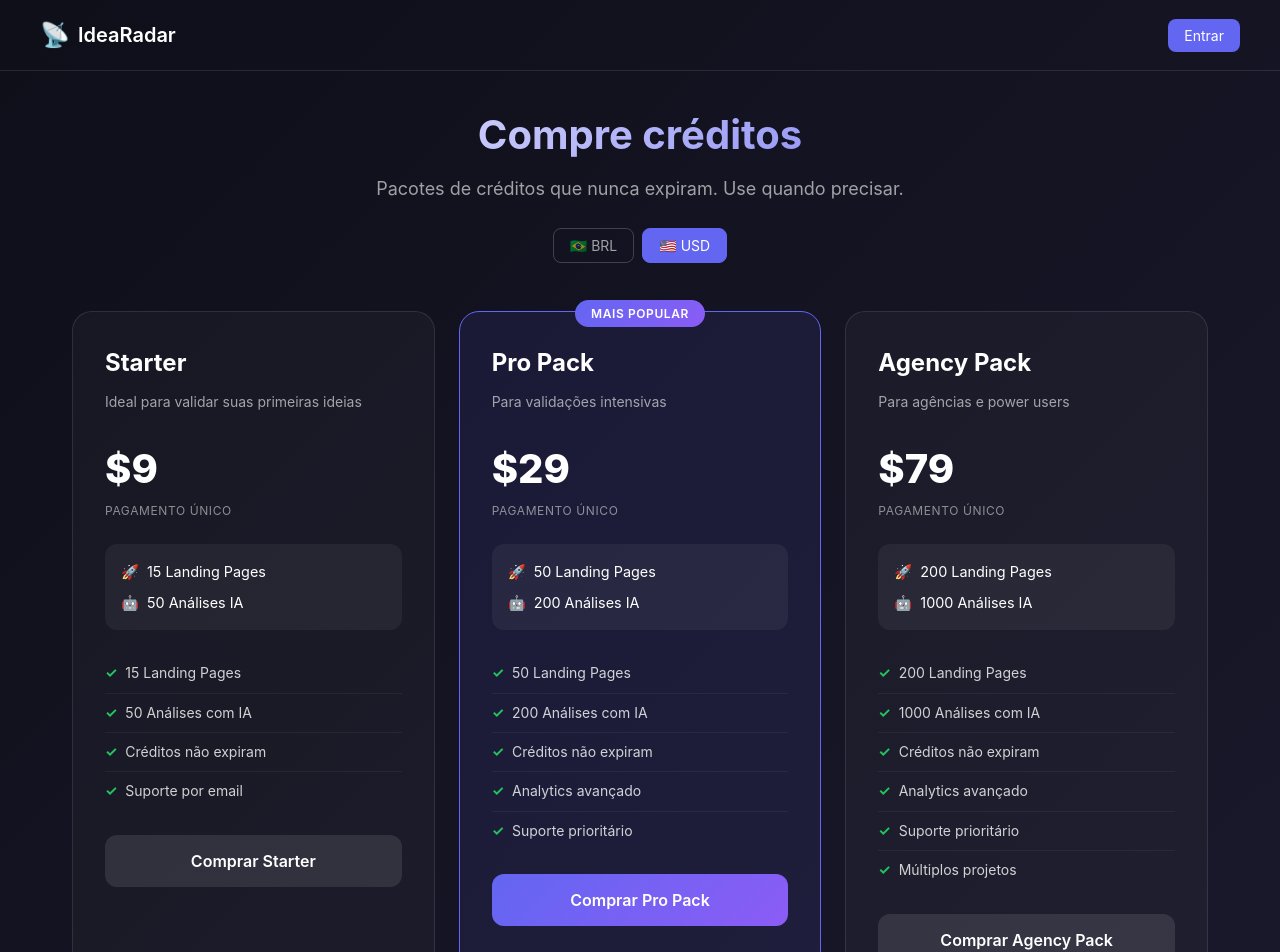
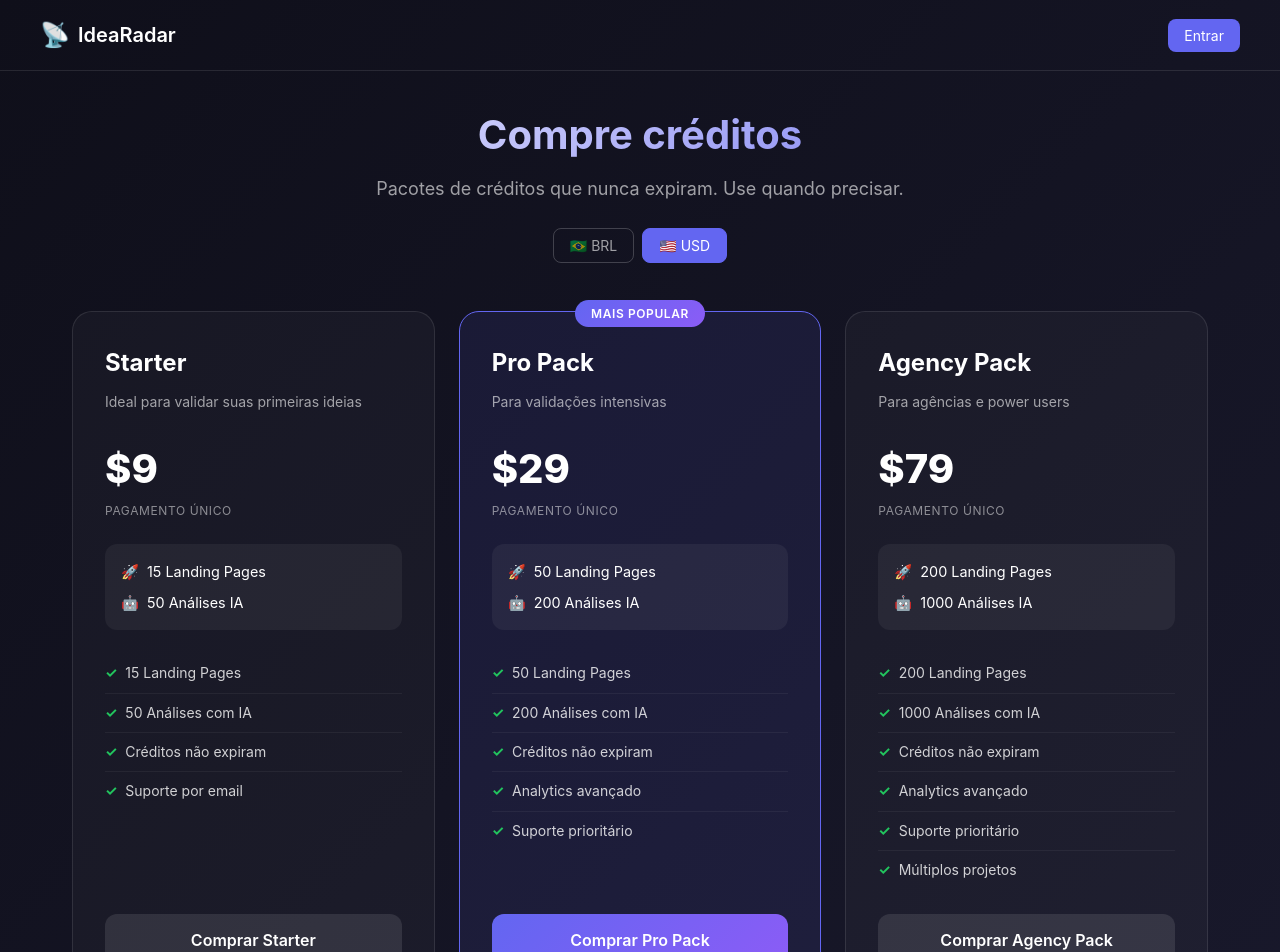
Before and after one commit to JoaoGadelha/idea-radar, a React (Vite) app: page /pricing in a window 1280 px wide. Shown: the top 952 px of the page. Built offline with nearby package versions, Linux system fonts and the light colour scheme; no server answers; the HTML template or start-up script is replaced by a standard one.

Commit message:
style: alinha botoes de compra na mesma altura na pricing

```diff
--- a/src/pages/Pricing.module.css
+++ b/src/pages/Pricing.module.css
@@ -215,6 +215,8 @@
   padding: 2rem;
   position: relative;
   transition: all 0.3s;
+  display: flex;
+  flex-direction: column;
 }
 
 .pricingCard:hover {
@@ -325,6 +327,7 @@
   transition: all 0.2s;
   background: rgba(255, 255, 255, 0.1);
   color: #fff;
+  margin-top: auto;
 }
 
 .buyBtn:hover:not(:disabled) {
```
